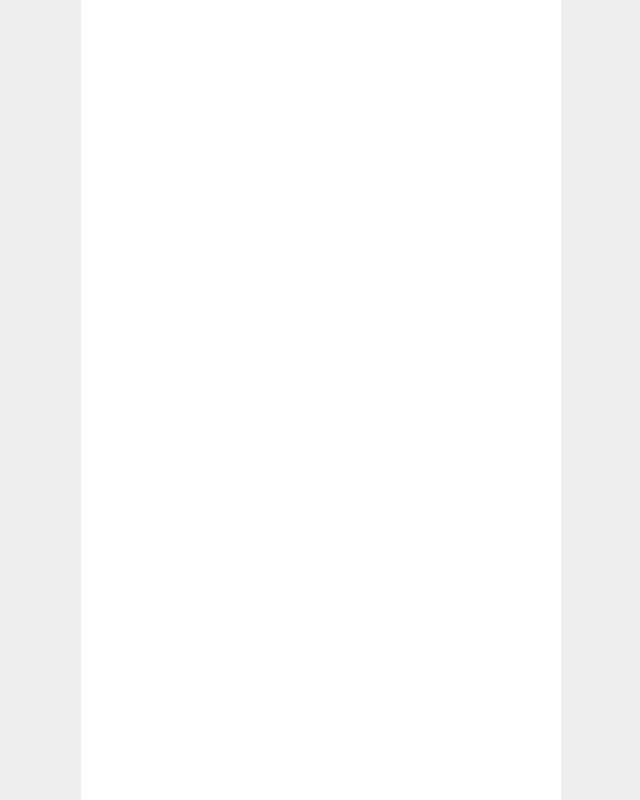
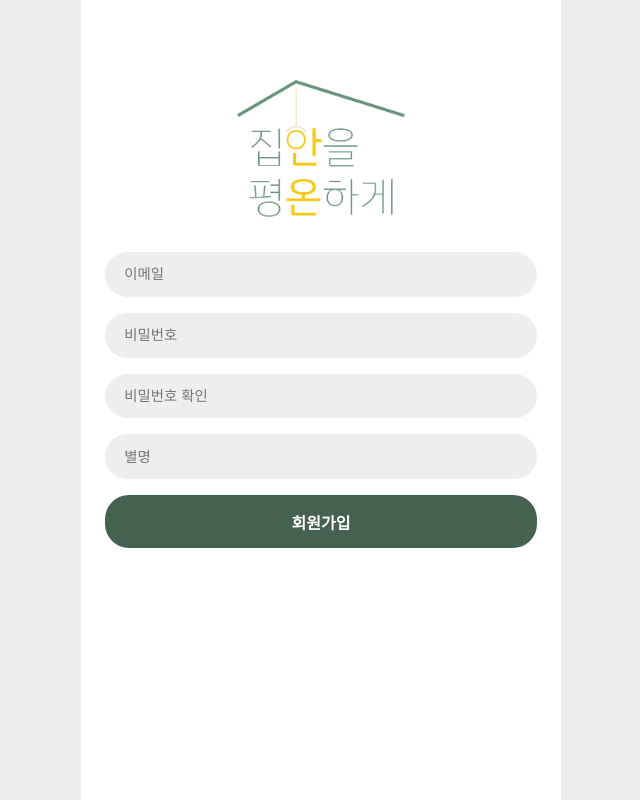
Before and after one commit to ejin1018/an-on, a React (Create React App) app: page /signin in a window 1280 px wide. Before the commit this address had no page. Shown: the whole page, without its empty margins (319-959 px from the left). Built offline with nearby package versions, Linux system fonts and the light colour scheme; a web font is replaced by a local one.

Commit message:
230630 회원가입 구현

```diff
--- a/src/App.js
+++ b/src/App.js
@@ -4,7 +4,7 @@ import "./style/style.scss"
 import Home from "./pages/Home";
 import Splash from "./pages/Splash";
 import Login from "./pages/Login";
-import BotNav from './components/BotNav';
+import Signin from './pages/Signin';
 
 function App() {
   return (
@@ -14,6 +14,7 @@ function App() {
           <Route path='/' element={<Splash/>} />
           <Route path='/home' element={<Home/>} />
           <Route path='/login' element={<Login/>} />
+          <Route path='/signin' element={<Signin/>} />
         </Routes>
       </div>
     </BrowserRouter>
--- a/src/pages/Login.jsx
+++ b/src/pages/Login.jsx
@@ -1,5 +1,6 @@
 import React from "react";
 import { Link } from "react-router-dom";
+
 
 function LoginFn(e){
   e.preventDefault();
@@ -12,11 +13,20 @@ export default function Login(){
         <Link to={'/'} className="splash-logo">
           <img src="/images/fullLogo.png" alt="" />
         </Link>
-        <form action="post" onSubmit={LoginFn}>
-          <input type="email" placeholder="이메일" />
-          <input type="password" placeholder="비밀번호" />
-          <button type="submit">로그인</button>
-        </form>
+        <div className="form-wrap">
+          <form action="post" onSubmit={LoginFn} className="logNsign-form">
+            <input
+              type="email"
+              placeholder="이메일"
+            />
+            <input
+              type="password"
+              placeholder="비밀번호"
+            />
+            <button type="submit">로그인</button>
+          </form>
+          <Link to={'/signin'} className="go-signin">회원가입</Link>
+        </div>
       </div>
     </div>
   )
--- /dev/null
+++ b/src/pages/Signin.jsx
@@ -0,0 +1,33 @@
+import React from "react";
+import { Link } from "react-router-dom";
+
+export default function Signin(){
+  return(
+    <div className="signin">
+      <div className="signin-inner">
+        <Link to={'/'} className="splash-logo">
+          <img src="/images/fullLogo.png" alt="" />
+        </Link>
+        <form action="post" className="logNsign-form">
+          <input
+            type="email"
+            placeholder="이메일"
+          />
+          <input
+            type="password"
+            placeholder="비밀번호"
+          />
+          <input
+            type="password"
+            placeholder="비밀번호 확인"
+          />
+          <input
+            type="text"
+            placeholder="별명"
+          />
+          <button type="submit">회원가입</button>
+        </form>
+      </div>
+    </div>
+  )
+}
--- a/src/style/_login.scss
+++ b/src/style/_logNsign.scss
@@ -1,22 +1,23 @@
-.login{
+.login,.signin{
   @include fullfull;
   @include relativeZero;
-  &-inner{
+  .login-inner,
+  .signin-inner{
     @include fullfull;
+    display: flex;
+    flex-direction: column;
+    justify-content: center;
   }
   .splash-logo{
-    max-width: 38%;
+    max-width: 35%;
     @include absoluteHalf;
-    top: 15%;
     img{
       display: block;
       max-width: 100%;
     }
   }
-  form{
-    @include absoluteHalf;
-    bottom: 35%;
-    width: 85%;
+  .logNsign-form{
+    text-align: center;
     input,button{
       width: 100%;
       padding: 0.9rem 1.2rem;
@@ -37,3 +38,22 @@
     }
   }
 }
+
+.login{
+  .splash-logo{
+    top: 15%;
+  }
+  .form-wrap{
+    text-align: center;
+    .go-signin{
+      margin-top: 0.9rem;
+      font-size: 0.88rem;
+      color: $mainGreen;
+    }
+  }
+}
+.signin{
+  .splash-logo{
+    top: 10%;
+  }
+}
--- a/src/style/css/style.css
+++ b/src/style/css/style.css
@@ -157,52 +157,68 @@ p, h1, h2, h3, h4, h5, h6 {
   text-align: center;
 }
 
-.login {
+.login, .signin {
   width: 100%;
   height: 100%;
   position: relative;
   top: 0;
   left: 0;
 }
-.login-inner {
+.login .login-inner,
+.login .signin-inner, .signin .login-inner,
+.signin .signin-inner {
   width: 100%;
   height: 100%;
+  display: flex;
+  flex-direction: column;
+  justify-content: center;
 }
-.login .splash-logo {
-  max-width: 38%;
+.login .splash-logo, .signin .splash-logo {
+  max-width: 35%;
   position: absolute;
   left: 50%;
   transform: translateX(-50%);
-  top: 15%;
 }
-.login .splash-logo img {
+.login .splash-logo img, .signin .splash-logo img {
   display: block;
   max-width: 100%;
 }
-.login form {
-  position: absolute;
-  left: 50%;
-  transform: translateX(-50%);
-  bottom: 35%;
-  width: 85%;
+.login .logNsign-form, .signin .logNsign-form {
+  text-align: center;
 }
-.login form input, .login form button {
+.login .logNsign-form input, .login .logNsign-form button, .signin .logNsign-form input, .signin .logNsign-form button {
   width: 100%;
   padding: 0.9rem 1.2rem;
   box-sizing: border-box;
   border: 0 none;
   border-radius: 1.5rem;
 }
-.login form input {
+.login .logNsign-form input, .signin .logNsign-form input {
   font-size: 0.9rem;
   margin-bottom: 1rem;
   background: #eee;
 }
-.login form button {
+.login .logNsign-form button, .signin .logNsign-form button {
   font-size: 1rem;
   font-weight: 600;
   color: #fff;
   background: #456250;
+}
+
+.login .splash-logo {
+  top: 15%;
+}
+.login .form-wrap {
+  text-align: center;
+}
+.login .form-wrap .go-signin {
+  margin-top: 0.9rem;
+  font-size: 0.88rem;
+  color: #456250;
+}
+
+.signin .splash-logo {
+  top: 10%;
 }
 
 .botnav-wrap {
--- a/src/style/style.scss
+++ b/src/style/style.scss
@@ -1,6 +1,6 @@
 @import "reset";
 @import "init";
 @import "splash";
-@import "login";
+@import "logNsign";
 @import "botNav";
 @import "home"
```
Also changed, not shown: src/style/dist/css/style.min.css, 2 other files (tests, documents, lock files or other folders).
